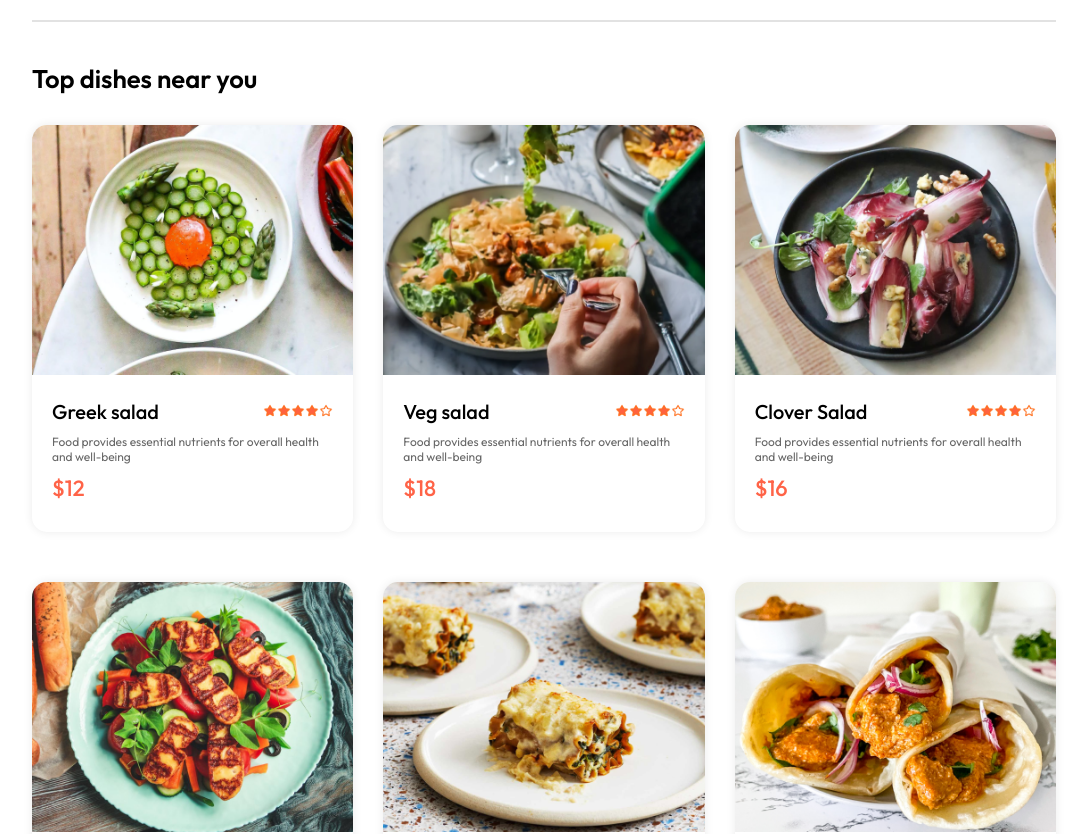
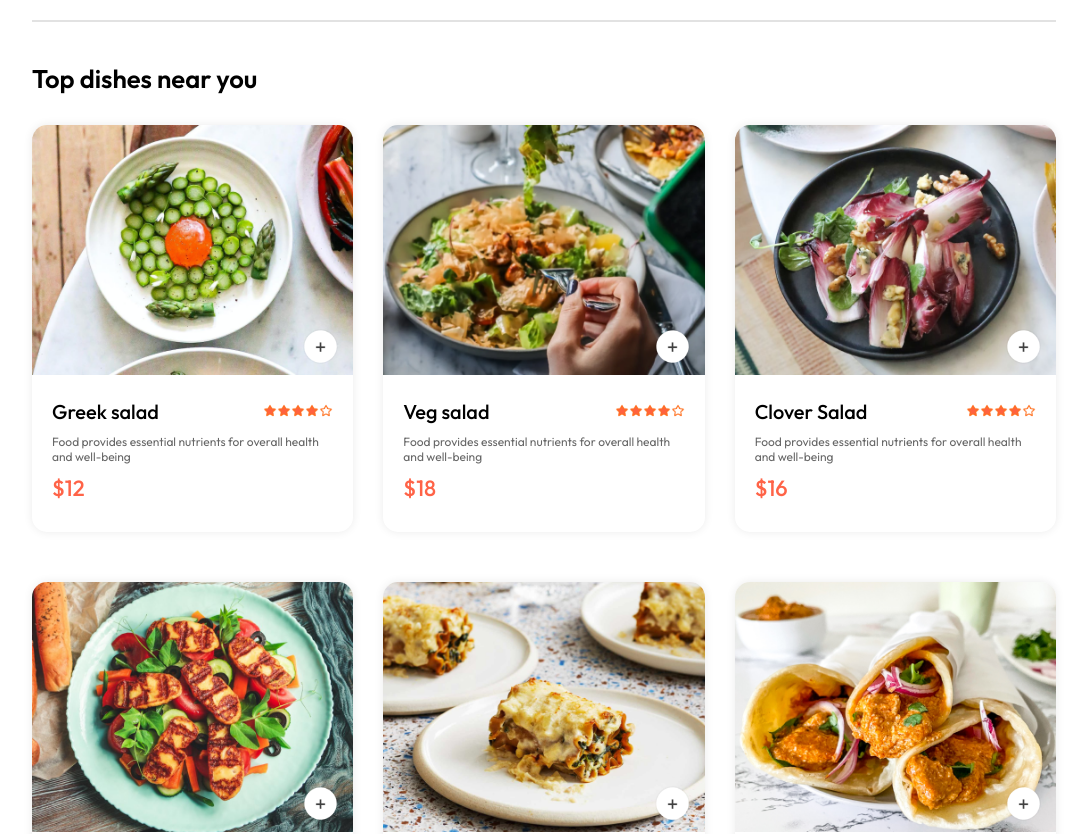
Before and after one commit to M-Munim/Foodelivery-Ui, a React (Vite) app: page / in a window 1280 px wide. Shown: the part 880-1714 px from the top of the page, without its empty margins (96-1183 px from the left). Built offline with nearby package versions, Linux system fonts and the light colour scheme; a web font is replaced by a local one.

Commit message:
food display component using useContext

```diff
--- a/src/components/FoodItem/FoodItem.css
+++ b/src/components/FoodItem/FoodItem.css
@@ -43,3 +43,32 @@
   font-weight: 500;
   margin: 10px 0px;
 }
+
+.food-item-img-container {
+  position: relative;
+}
+
+.food-item-img-container .add {
+  width: 35px;
+  position: absolute;
+  bottom: 15px;
+  right: 15px;
+  cursor: pointer;
+  border-radius: 50%;
+}
+
+.food-item-counter {
+  position: absolute;
+  bottom: 15px;
+  right: 15px;
+  display: flex;
+  align-items: center;
+  gap: 10px;
+  padding: 6px;
+  border-radius: 50px;
+  background-color: white;
+}
+
+.food-item-counter img {
+  width: 30px;
+}
--- a/src/components/FoodItem/FoodItem.jsx
+++ b/src/components/FoodItem/FoodItem.jsx
@@ -1,12 +1,25 @@
-import React from 'react'
+import React, { useContext } from 'react'
 import './FoodItem.css'
 import { assets } from '../../assets/assets'
+import { StoreContext } from '../context/StoreContext'
 
 const FoodItem = ({ id, name, price, description, image }) => {
+
+  const { cartItems, addToCart, removeFromCart } = useContext(StoreContext)
   return (
     <div className='food-item'>
       <div className="food-item-img-container">
         <img src={image} className='food-item-image' alt="" />
+        {/* if item count is falsy image will appear */}
+        {!cartItems[id] ? <img className='add' onClick={() => addToCart(id)} src={assets.add_icon_white} /> : <div className='food-item-counter'>
+
+          <img onClick={() => removeFromCart(id)} src={assets.remove_icon_red} alt="" />
+
+          <p className="">{cartItems[id]}</p>
+          <img onClick={() => addToCart(id)} src={assets.add_icon_green} alt="" />
+        </div>
+
+        }
       </div>
 
       <div className="food-item-info">
--- a/src/components/context/StoreContext.jsx
+++ b/src/components/context/StoreContext.jsx
@@ -1,4 +1,4 @@
-import { createContext } from "react";
+import { createContext, useEffect, useState } from "react";
 import { food_list } from "../../assets/assets";
 
 
@@ -9,8 +9,32 @@
 // This part defines a React component named StoreContextProvider.
 // Inside this component, an empty object { } is assigned to contextValue. Which will hold the data you want to share across components. The StoreContextProvider component returns a StoreContext.Provider component.
 const StoreContextProvider = (props) => {
+
+  const [cartItems, setCartItems] = useState({})
+
+  const addToCart = (itemId) => {
+    if (!cartItems[itemId]) {
+      setCartItems((prev) => ({ ...prev, [itemId]: 1 }))
+    } else {
+      setCartItems((prev) => ({ ...prev, [itemId]: prev[itemId] + 1 }))
+    }
+  }
+
+  const removeFromCart = (itemId) => {
+    setCartItems((prev) => ({ ...prev, [itemId]: prev[itemId] - 1 }))
+  }
+
+  useEffect(() => {
+    console.log(cartItems);
+  }, [cartItems])
+
+
   const contextValue = {
-    food_list
+    food_list,
+    cartItems,
+    setCartItems,
+    addToCart,
+    removeFromCart
   }
   return (
 
```
